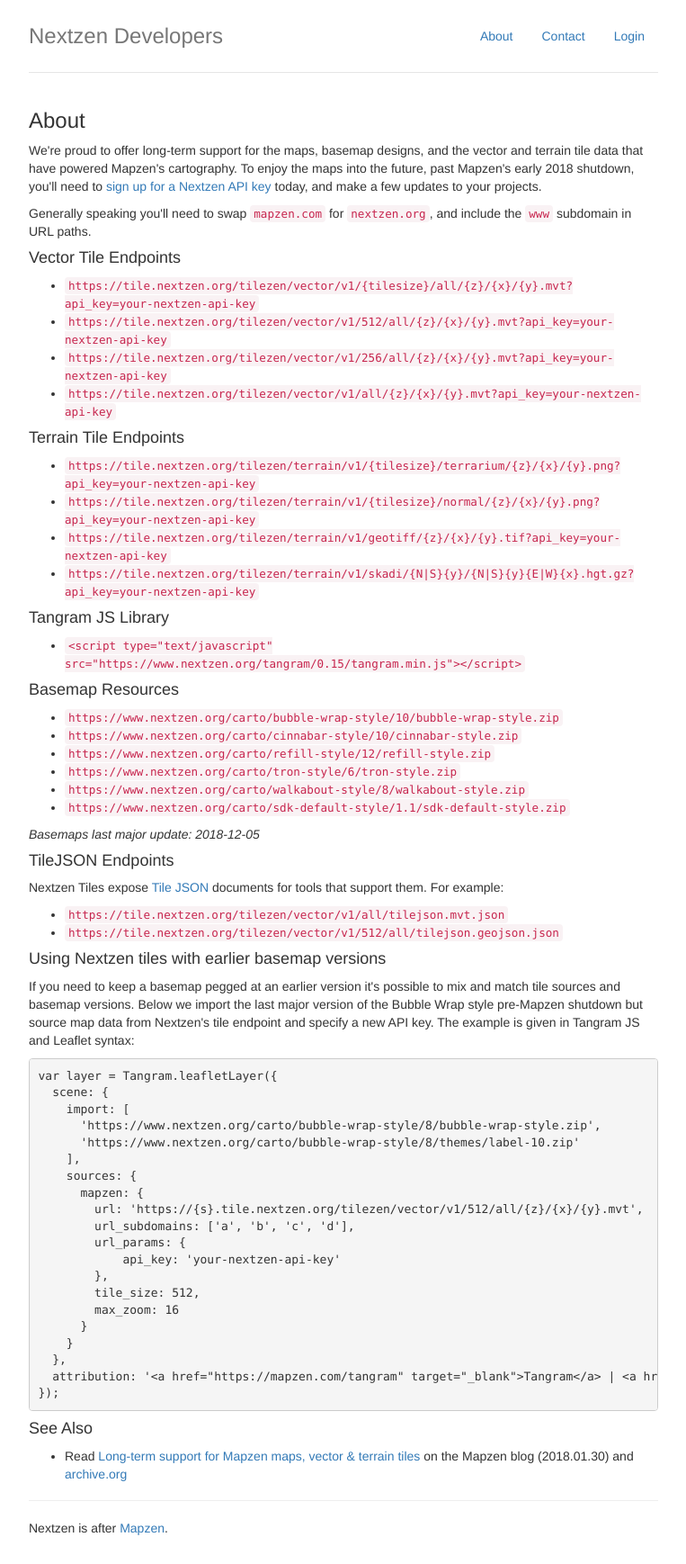
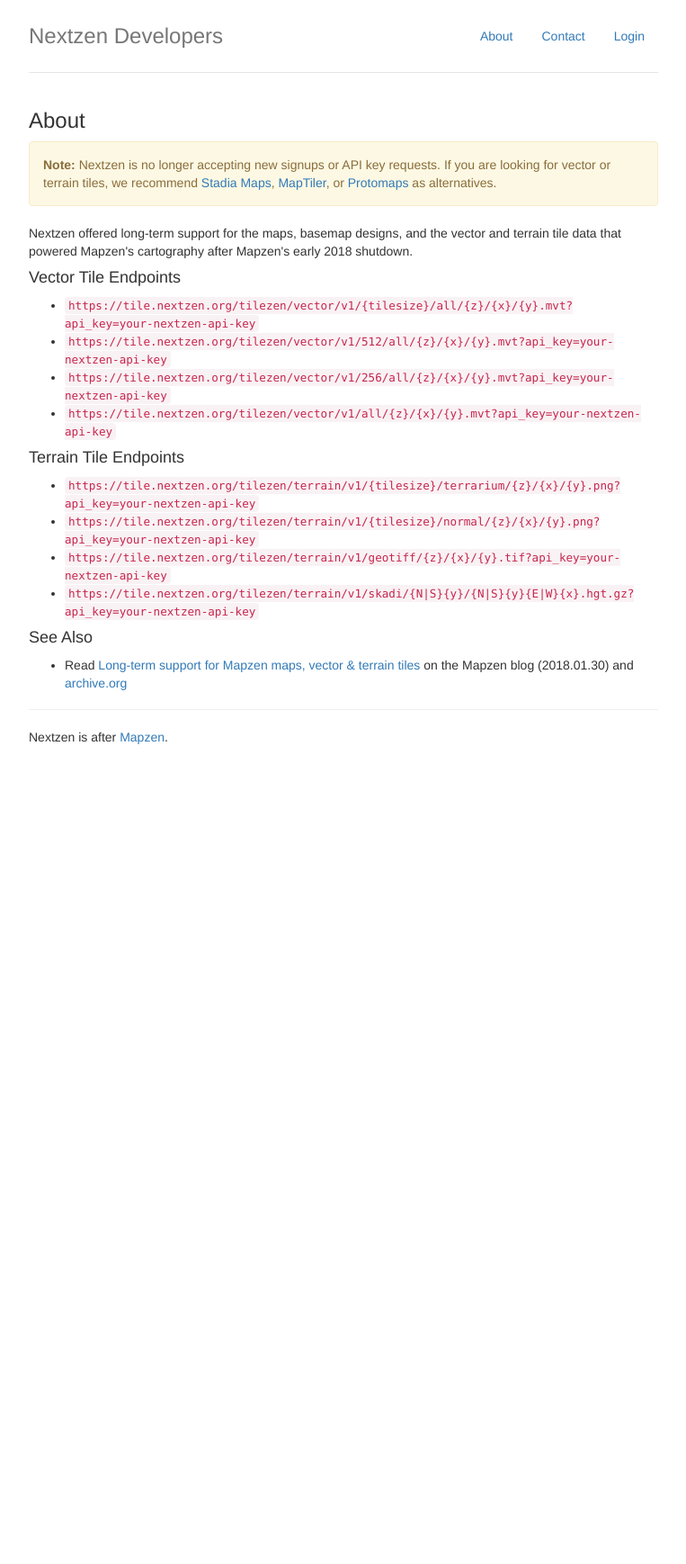
Before and after one commit to nextzen/developers, a Flask app: page /about.html in a window 1280 px wide. Shown: the whole page at 90% size, without its empty margins (258-1021 px from the left). After the commit the page ends 827 px from the top, so only its background shows below. Run offline with Flask 3, Linux system fonts and the light colour scheme; some libraries are stand-ins or nearby versions.

Commit message:
Update site to communicate signups are closed and recommend alternative tile providers

```diff
--- a/app/templates/about.html
+++ b/app/templates/about.html
@@ -4,9 +4,16 @@
 {{ super() }}
 <div class='page-header'>
     <h3>About</h3>
-    <p>We're proud to offer long-term support for the maps, basemap designs, and the vector and terrain tile data that have powered Mapzen's cartography. To enjoy the maps into the future, past Mapzen's early 2018 shutdown, you'll need to <a href="{{ url_for('apikey.index') }}">sign up for a Nextzen API key</a> today, and make a few updates to your projects.</p>
 
-    <p>Generally speaking you'll need to swap <code>mapzen.com</code> for <code>nextzen.org</code>, and include the <code>www</code> subdomain in URL paths.
+    <div class="alert alert-warning">
+        <strong>Note:</strong> Nextzen is no longer accepting new signups or API key requests.
+        If you are looking for vector or terrain tiles, we recommend
+        <a href="https://stadiamaps.com/">Stadia Maps</a>,
+        <a href="https://www.maptiler.com/">MapTiler</a>, or
+        <a href="https://protomaps.com/">Protomaps</a> as alternatives.
+    </div>
+
+    <p>Nextzen offered long-term support for the maps, basemap designs, and the vector and terrain tile data that powered Mapzen's cartography after Mapzen's early 2018 shutdown.</p>
 
     <h4>Vector Tile Endpoints</h4>
 
@@ -26,60 +33,6 @@
       <li><code>https://tile.nextzen.org/tilezen/terrain/v1/skadi/{N|S}{y}/{N|S}{y}{E|W}{x}.hgt.gz?api_key=your-nextzen-api-key</code></li>
     </ul>
 
-    <h4>Tangram JS Library</h4>
-
-    <ul>
-      <li><code>&lt;script type="text/javascript" src="https://www.nextzen.org/tangram/0.15/tangram.min.js"&gt;&lt;/script&gt;</code></li>
-    </ul>
-
-    <h4>Basemap Resources</h4>
-
-    <ul>
-      <li><code>https://www.nextzen.org/carto/bubble-wrap-style/10/bubble-wrap-style.zip</code></li>
-      <li><code>https://www.nextzen.org/carto/cinnabar-style/10/cinnabar-style.zip</code></li>
-      <li><code>https://www.nextzen.org/carto/refill-style/12/refill-style.zip</code></li>
-      <li><code>https://www.nextzen.org/carto/tron-style/6/tron-style.zip</code></li>
-      <li><code>https://www.nextzen.org/carto/walkabout-style/8/walkabout-style.zip</code></li>
-      <li><code>https://www.nextzen.org/carto/sdk-default-style/1.1/sdk-default-style.zip</code></li>
-    </ul>
-
-    <p><i>Basemaps last major update: 2018-12-05</i></p>
-
-    <h4>TileJSON Endpoints</h4>
-
-    <p>Nextzen Tiles expose <a href="https://github.com/mapbox/tilejson-spec">Tile JSON</a> documents for tools that support them. For example:
-
-    <ul>
-      <li><code>https://tile.nextzen.org/tilezen/vector/v1/all/tilejson.mvt.json</code></li>
-      <li><code>https://tile.nextzen.org/tilezen/vector/v1/512/all/tilejson.geojson.json</code></li>
-    </ul>
-
-    <h4>Using Nextzen tiles with earlier basemap versions</h4>
-
-    <p>If you need to keep a basemap pegged at an earlier version it's possible to mix and match tile sources and basemap versions. Below we import the last major version of the Bubble Wrap style pre-Mapzen shutdown but source map data from Nextzen's tile endpoint and specify a new API key. The example is given in Tangram JS and Leaflet syntax:</p>
-
-    <pre>
-var layer = Tangram.leafletLayer({
-  scene: {
-    import: [
-      'https://www.nextzen.org/carto/bubble-wrap-style/8/bubble-wrap-style.zip',
-      'https://www.nextzen.org/carto/bubble-wrap-style/8/themes/label-10.zip'
-    ],
-    sources: {
-      mapzen: {
-        url: 'https://{s}.tile.nextzen.org/tilezen/vector/v1/512/all/{z}/{x}/{y}.mvt',
-        url_subdomains: ['a', 'b', 'c', 'd'],
-        url_params: {
-            api_key: 'your-nextzen-api-key'
-        },
-        tile_size: 512,
-        max_zoom: 16
-      }
-    }
-  },
-  attribution: '&lt;a href="https://mapzen.com/tangram" target="_blank">Tangram&lt;/a&gt; | &lt;a href="http://www.openstreetmap.org/copyright" target="_blank"&gt;&copy; OpenStreetMap contributors&lt;/a&gt; | &lt;a href="https://www.nextzen.com/" target="_blank"&gt;Nextzen&lt;/a&gt;'
-});</pre>
-
     <h4>See Also</h4>
 
     <ul>
```
Also changed, not shown: app/templates/auth/login.html (+7 -2 lines), app/templates/index.html (+20 -15 lines).
